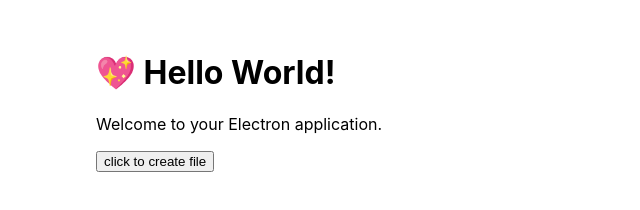
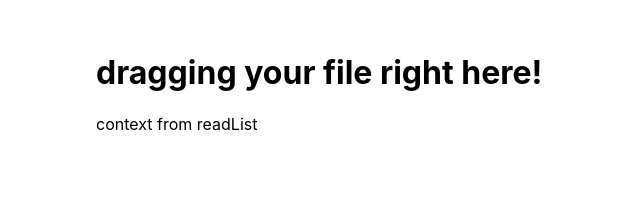
Before and after one commit to ruoyuzhou/TwinTime, an Electron app: page index.html in a window 800 px wide. Shown: the whole page, without its empty margins (0-640 px from the left). Drawn offline with Linux system fonts and the light colour scheme.

Commit message:
Update index.html

```diff
--- a/index.html
+++ b/index.html
@@ -6,9 +6,14 @@
     <link rel="stylesheet" href="index.css">
   </head>
   <body>
-    <h1>💖 Hello World!</h1>
-    <p>Welcome to your Electron application.</p>
-    <button>click to create file</button>
-    <!-- <script src="./js/render.js"></script> -->
+    <div id="holder">
+      <h1>dragging your file right here!</h1>
+    </div>
+
+
+    <div id="readList">
+      <hi>context from readList</hi>
+    </div>
+    <script src="js/render.js"></script>
   </body>
 </html>
```
